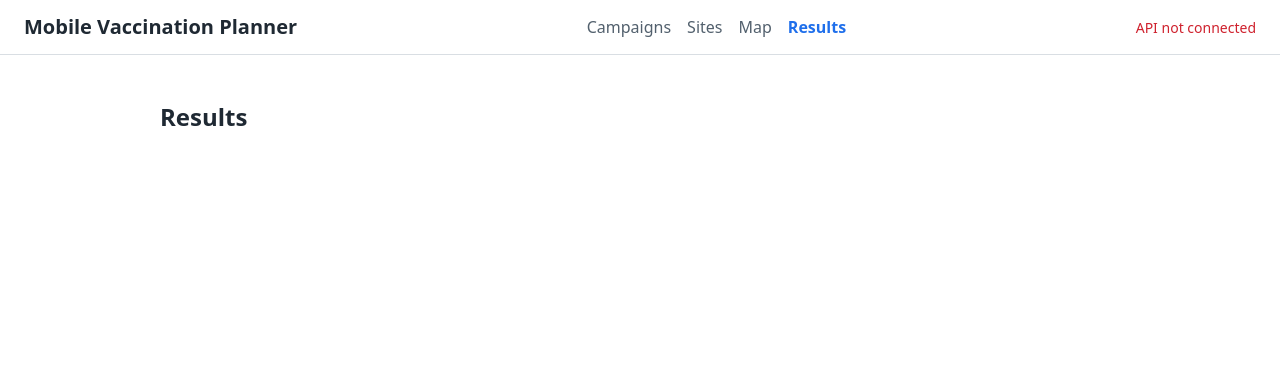
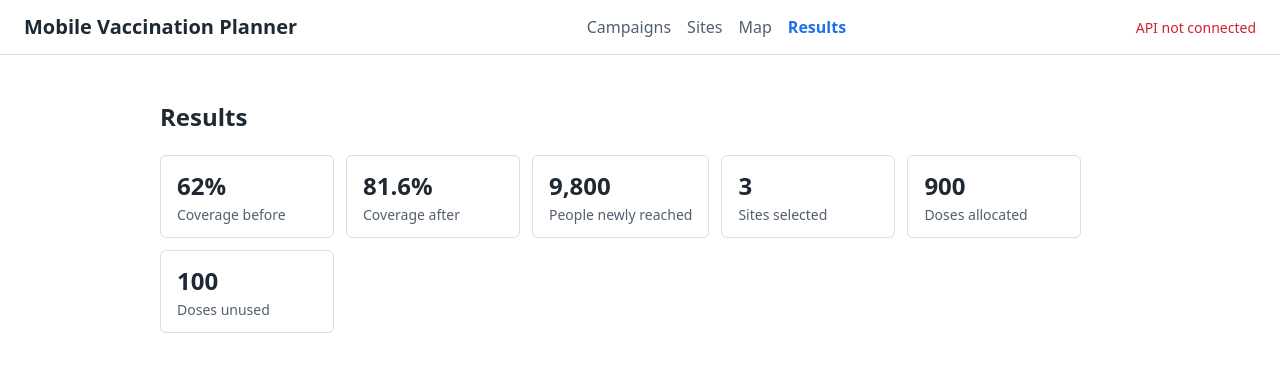
Before and after one commit to at5790/Software-Class-SESA, a React (Vite) app in the folder frontend/: page /results in a window 1280 px wide. Shown: the top 372 px of the page. Built offline with nearby package versions, Linux system fonts and the light colour scheme; no server answers.

Commit message:
Show optimizer coverage summary on the Results page

```diff
--- /dev/null
+++ b/frontend/src/data/mockResult.js
@@ -0,0 +1,19 @@
+// fake optimizer result in the format from docs/access_contract.md
+const mockResult = {
+  campaign_id: '1',
+  selected_sites: [
+    { site_id: 'c1', new_area_ids: ['a2', 'a5', 'a6'], gain: 5200, doses: 400 },
+    { site_id: 'c4', new_area_ids: ['a3', 'a8'], gain: 3100, doses: 350 },
+    { site_id: 'c7', new_area_ids: ['a9'], gain: 1500, doses: 150 },
+  ],
+  metrics: {
+    baseline_coverage_pct: 62,
+    post_coverage_pct: 81.6,
+    additional_population: 9800,
+    doses_allocated: 900,
+    doses_unused: 100,
+    sites_selected: 3,
+  },
+}
+
+export default mockResult
--- a/frontend/src/index.css
+++ b/frontend/src/index.css
@@ -82,3 +82,28 @@ main {
   flex-direction: column;
   font-size: 14px;
 }
+
+.result-stats {
+  display: flex;
+  flex-wrap: wrap;
+  gap: 12px;
+}
+
+.stat {
+  display: flex;
+  flex-direction: column;
+  min-width: 140px;
+  padding: 12px 16px;
+  border: 1px solid #d9dee3;
+  border-radius: 6px;
+}
+
+.stat-value {
+  font-size: 24px;
+  font-weight: 600;
+}
+
+.stat-label {
+  font-size: 14px;
+  color: #52606d;
+}
--- a/frontend/src/pages/ResultsPage.jsx
+++ b/frontend/src/pages/ResultsPage.jsx
@@ -1,5 +1,30 @@
+import mockResult from '../data/mockResult.js'
+
+// shows what the optimizer picked, using a mock result for now
 function ResultsPage() {
-  return <h2>Results</h2>
+  const { metrics } = mockResult
+  const stats = [
+    ['Coverage before', `${metrics.baseline_coverage_pct}%`],
+    ['Coverage after', `${metrics.post_coverage_pct}%`],
+    ['People newly reached', metrics.additional_population.toLocaleString('en-US')],
+    ['Sites selected', metrics.sites_selected],
+    ['Doses allocated', metrics.doses_allocated.toLocaleString('en-US')],
+    ['Doses unused', metrics.doses_unused.toLocaleString('en-US')],
+  ]
+
+  return (
+    <section>
+      <h2>Results</h2>
+      <div className="result-stats">
+        {stats.map(([label, value]) => (
+          <div className="stat" key={label}>
+            <span className="stat-value">{value}</span>
+            <span className="stat-label">{label}</span>
+          </div>
+        ))}
+      </div>
+    </section>
+  )
 }
 
 export default ResultsPage
```
Also changed, not shown: 1 other file (tests, documents, lock files or other folders).
